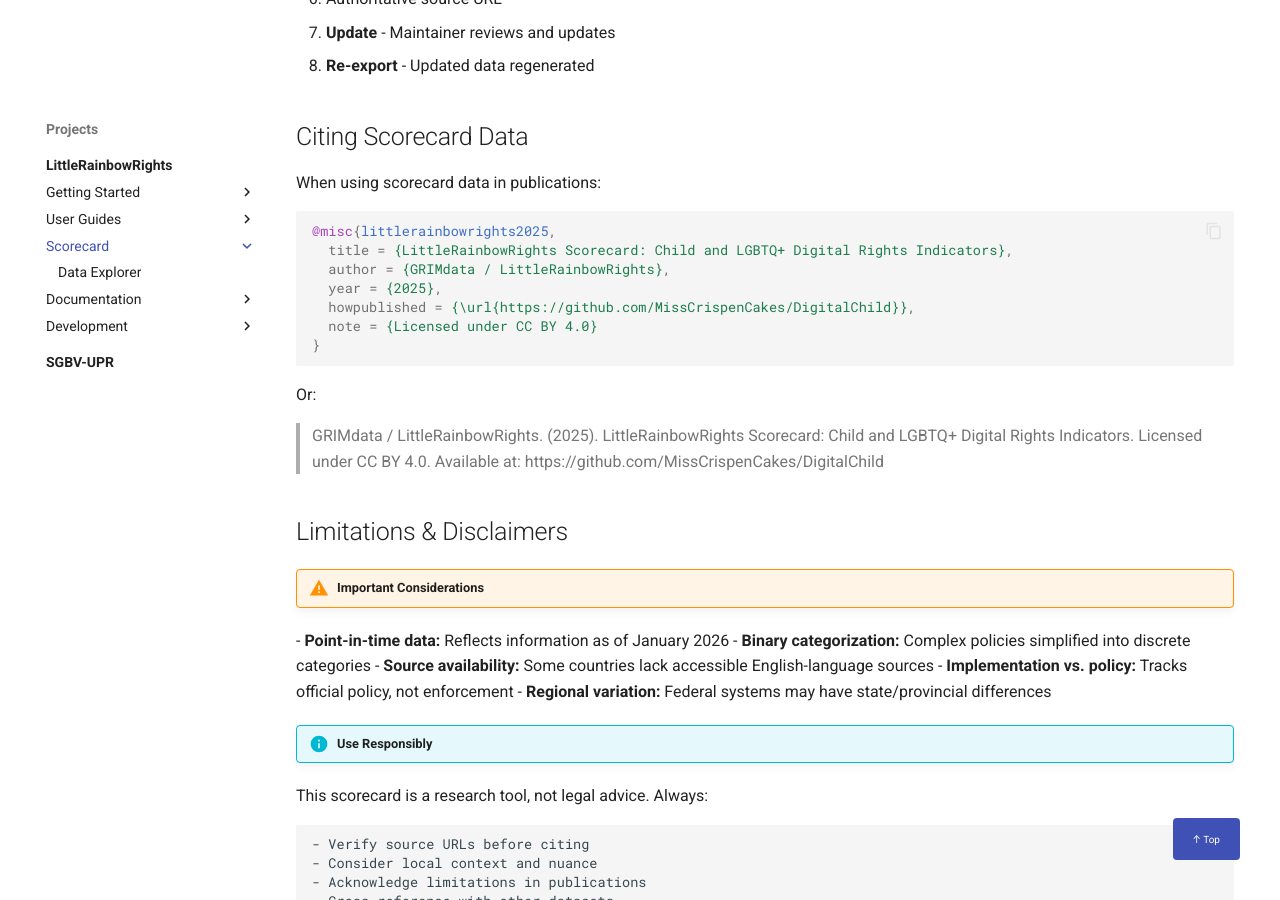
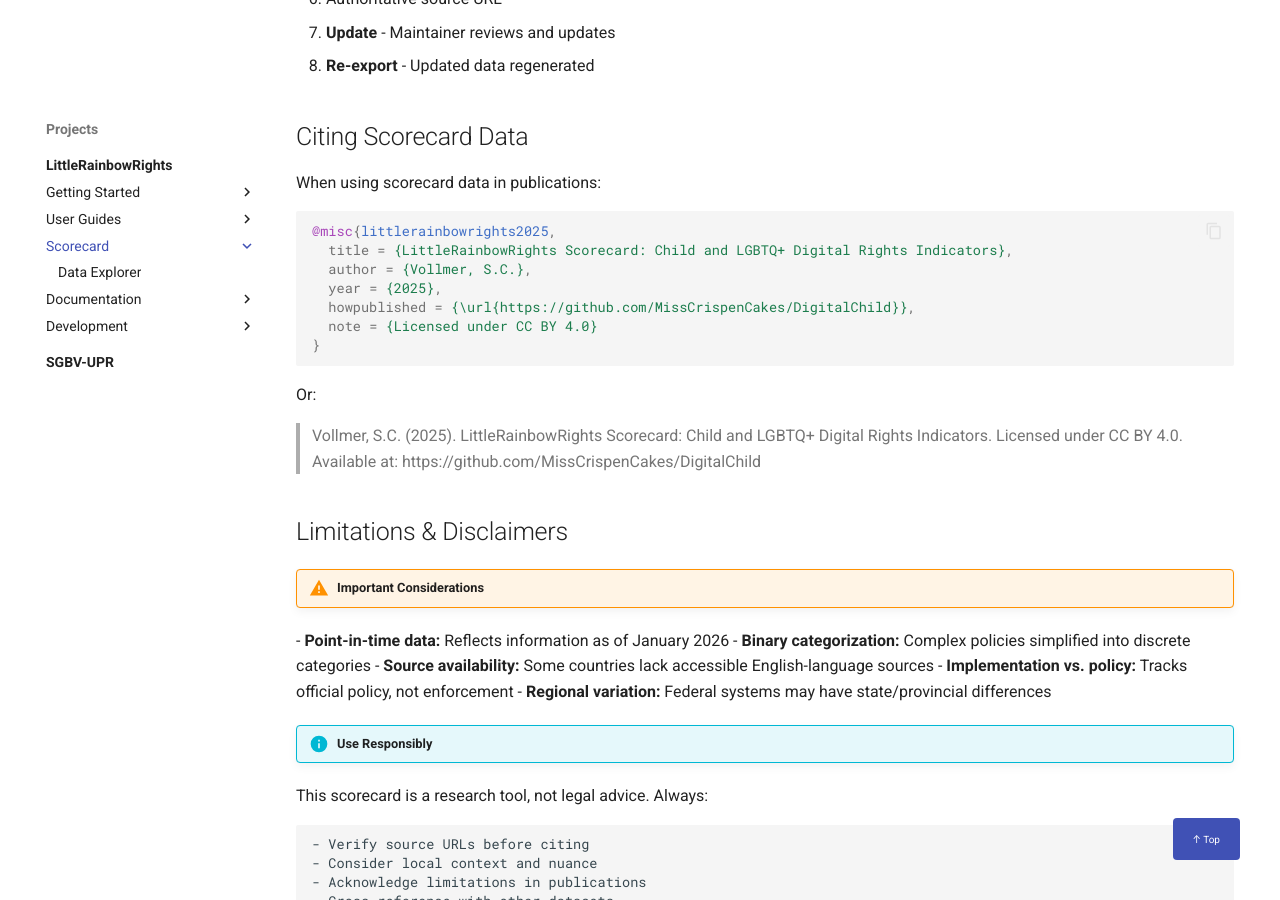
Before and after one commit to MissCrispenCakes/DigitalChild, an MkDocs documentation site: the page built from docs/scorecard/index.md, in a window 1280 px wide and 900 px high, scrolled down 6809 px. Built offline with MkDocs 1.6.1 and Material for MkDocs 9.7.7, drawn with Linux system fonts in a browser that asks for light colours; a script that is not in the unit is left out; comment, search, counter and statistics services are not loaded.

Commit message:
Update all citations to use author name S.C. Vollmer
Changed citations from "GRIMdata Project" or "GRIMdata / LittleRainbowRights"
to "Vollmer, S.C." in:
- CITATION.cff (software citation file)
- docs/projects/littlerainbowrights/index.md (BibTeX citation)
- docs/projects/sgbv/index.md (dataset citation)
- docs/scorecard/index.md (scorecard citation)
- docs/FAQ.md (citation example)

````diff
--- a/docs/scorecard/index.md
+++ b/docs/scorecard/index.md
@@ -293,7 +293,7 @@
 ```bibtex
 @misc{littlerainbowrights2025,
   title = {LittleRainbowRights Scorecard: Child and LGBTQ+ Digital Rights Indicators},
-  author = {GRIMdata / LittleRainbowRights},
+  author = {Vollmer, S.C.},
   year = {2025},
   howpublished = {\url{https://github.com/MissCrispenCakes/DigitalChild}},
   note = {Licensed under CC BY 4.0}
@@ -302,7 +302,7 @@
 
 Or:
 
-> GRIMdata / LittleRainbowRights. (2025). LittleRainbowRights Scorecard: Child and LGBTQ+ Digital Rights Indicators. Licensed under CC BY 4.0. Available at: https://github.com/MissCrispenCakes/DigitalChild
+> Vollmer, S.C. (2025). LittleRainbowRights Scorecard: Child and LGBTQ+ Digital Rights Indicators. Licensed under CC BY 4.0. Available at: https://github.com/MissCrispenCakes/DigitalChild
 
 ## Limitations & Disclaimers
 
````
Also changed, not shown: docs/FAQ.md (+2 -2 lines), docs/projects/littlerainbowrights/index.md (+2 -2 lines), docs/projects/sgbv/index.md (+1 -1 lines), 1 other file.
